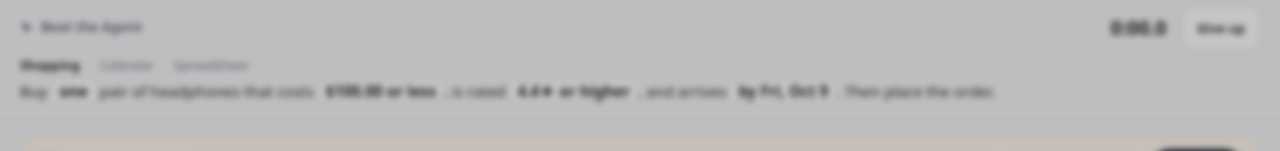
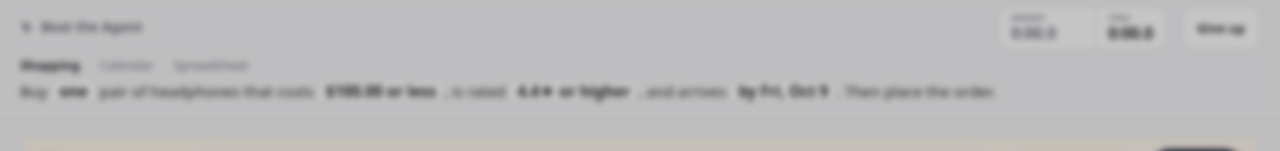
Before and after one commit to YsnMars/beattheagent, a React (Vite) app: page / in a window 1280 px wide. Both pictures are taken after a click on the button "Start". Shown: the top 151 px of the page. Built offline with nearby package versions, Linux system fonts and the light colour scheme.

Commit message:
Show the first race clock before the briefing

```diff
--- a/src/components/GameScreen.tsx
+++ b/src/components/GameScreen.tsx
@@ -106,7 +106,8 @@ export function GameScreen({ ch, run, now, onAct, onSubmit, onGiveUp, onHome, gh
   const elapsed = elapsedAt(run, now);
   const done = run.finishedAt !== null;
   // With briefings, each stage is a race of its own: the clock shows this race, and the total beside it.
-  const race = run.briefed && !done && run.gaveUpAt === null ? stageElapsedAt(run, now) : null;
+  // Behind the first briefing the run hasn't started yet, but it's the first race all the same.
+  const race = (run.briefed || run.startedAt === null) && !done && run.gaveUpAt === null ? stageElapsedAt(run, now) : null;
   const racePenalties = run.attempts[stageIndex] ?? 0;
   const noop = () => {};
   const act = onAct ?? noop;
```
